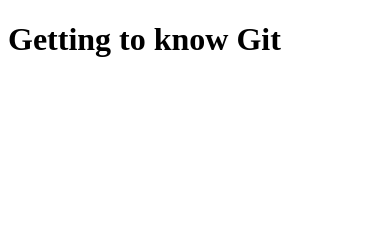
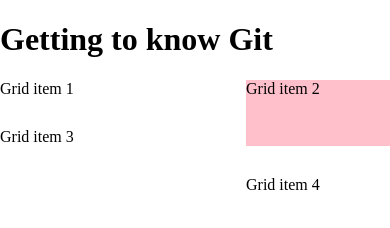
Before and after one commit to ssefel/html-cssrev, a plain HTML site: page index.html in a window 390 px wide. Drawn offline with Linux system fonts and the light colour scheme.

Commit message:
reviewed some more css and did grid and media queries

```diff
--- a/css/styles.css
+++ b/css/styles.css
@@ -0,0 +1,38 @@
+* {
+	box-sizing: border-box;
+}
+
+body, html {
+	min-height: 100%;
+	margin: 0;
+}
+
+.grid-parent {
+	display: grid;
+	grid-template-columns: 3fr 2fr;
+	grid-gap: 30px;
+}
+
+.item2 {
+	grid-row: span 2;
+	background: pink;
+}
+
+.item4 {
+	grid-column: 2;
+}
+
+@media screen and (max-width: 320px) {
+	.grid-parent {
+		grid-template-columns: 1fr;
+	}
+	.item2 {
+		grid-row: span 1;
+		background: pink;
+	}
+	.item4 {
+		grid-column: 1;
+	}
+
+
+}
--- a/index.html
+++ b/index.html
@@ -3,8 +3,17 @@
 <head>
 	<title>HTML & CSS Review</title>
 	<meta charset="UTF-8">
+	<link rel="stylesheet" href="css/styles.css">
 </head>
 <body>
  <h1>Getting to know Git</h1>
+
+<section class="grid-parent">
+	<div class="item1">Grid item 1</div>
+	<div class="item2">Grid item 2</div>
+	<div class="item3">Grid item 3</div>
+	<div class="item4">Grid item 4</div>
+</section>
+
 </body>
 </html>
```
